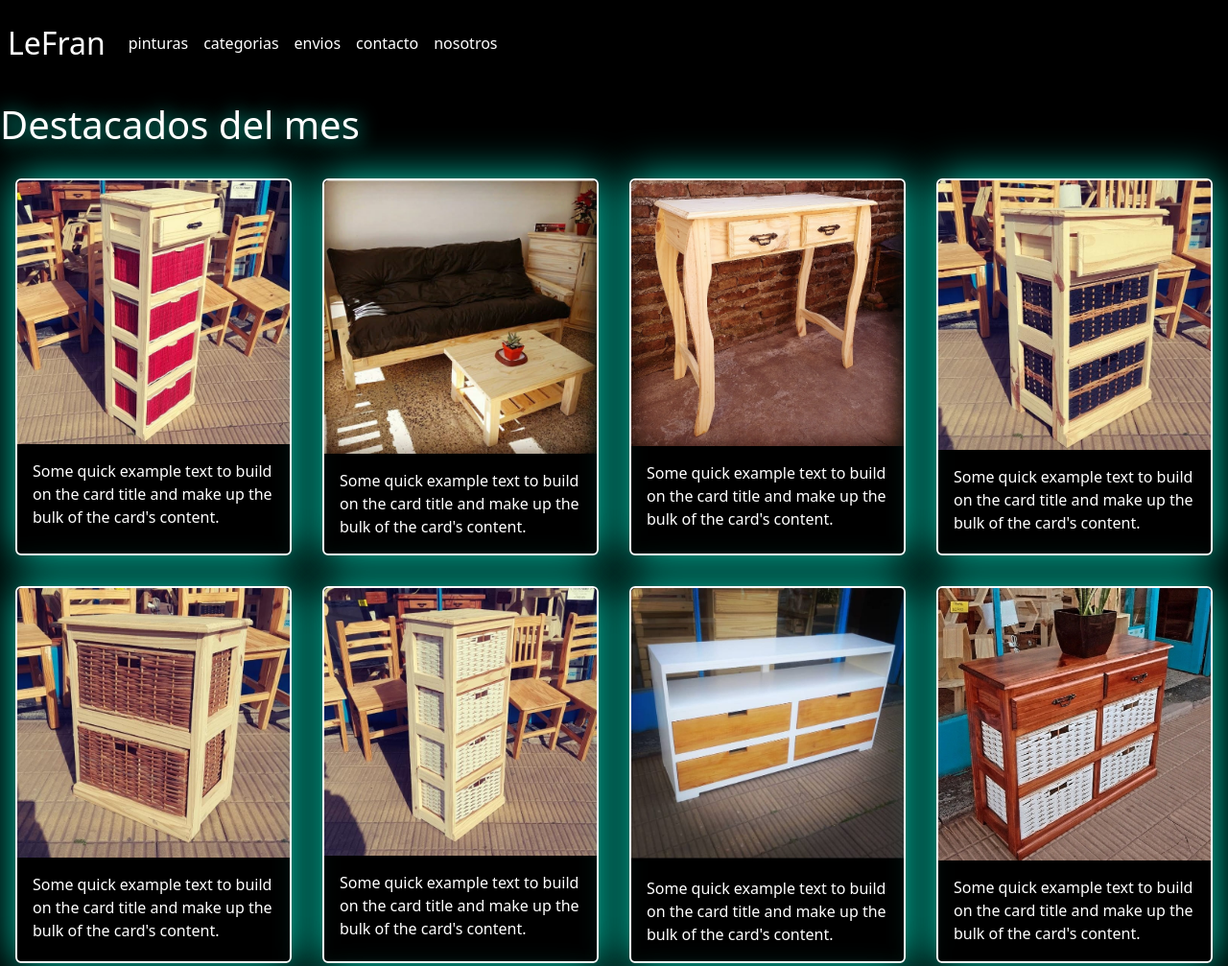
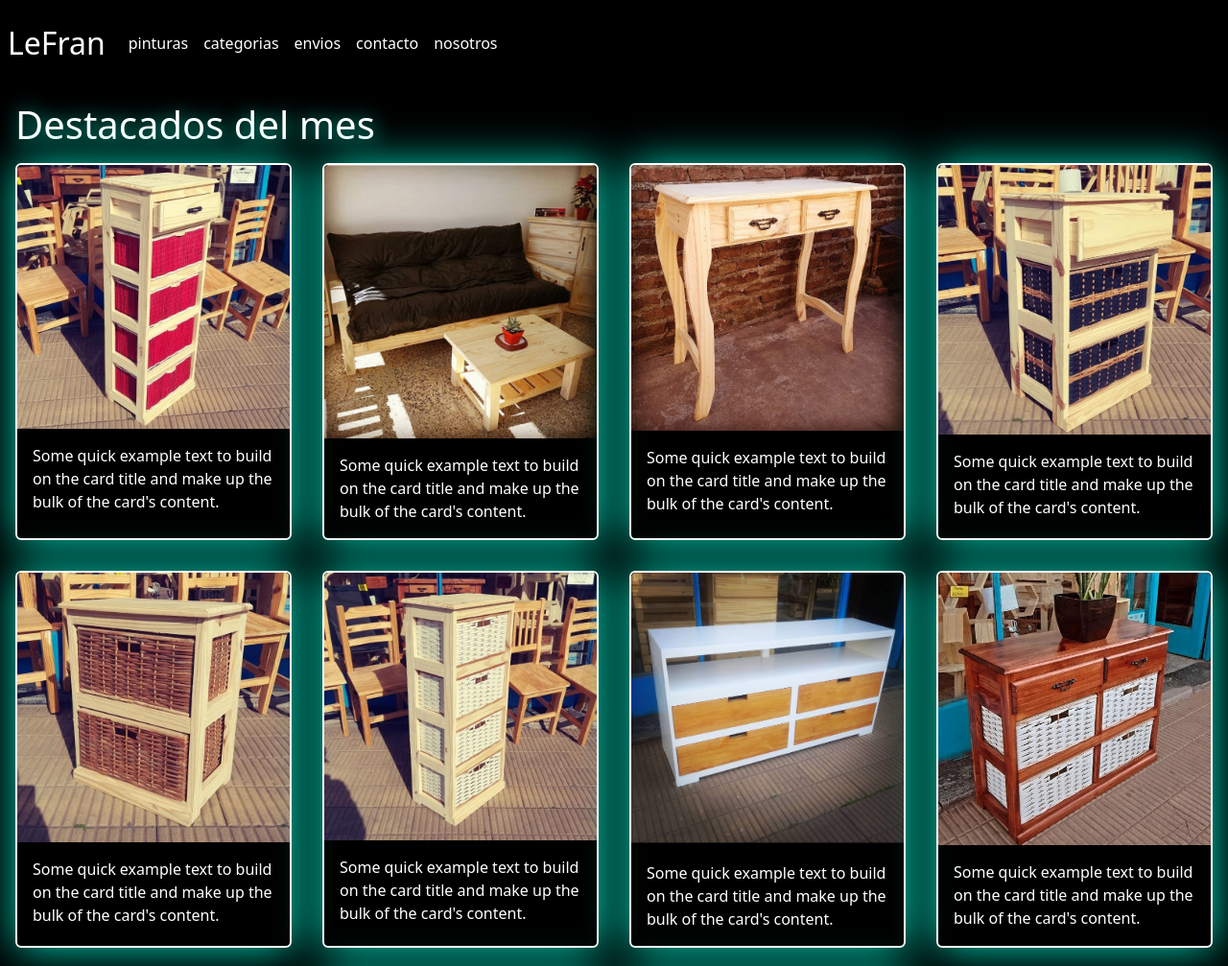
Before and after one commit to leandrolean/lefran, a plain HTML site: page index.html in a window 1280 px wide. Shown: the top 1007 px of the page at 96% size. Drawn offline with nearby package versions, Linux system fonts and the light colour scheme.

Commit message:
continuamos

```diff
--- a/sass/_galeria.scss
+++ b/sass/_galeria.scss
@@ -1,5 +1,4 @@
 .galeria{
-    top: 25vh;
     display: flex;
     flex-wrap: wrap ;
     gap: 4vh;
--- a/sass/_titulos.scss
+++ b/sass/_titulos.scss
@@ -1,6 +1,6 @@
 .destacados{
-    margin: 2vh 0 4vh;
-    display: inline-block;
+    margin: 2vh ;
+    display: flex;
     color: white;
    text-shadow: 1px 1px 20px rgba(2, 255, 221, 0.849);
 
```
Also changed, not shown: sass/estilo.css, 1 other file.
